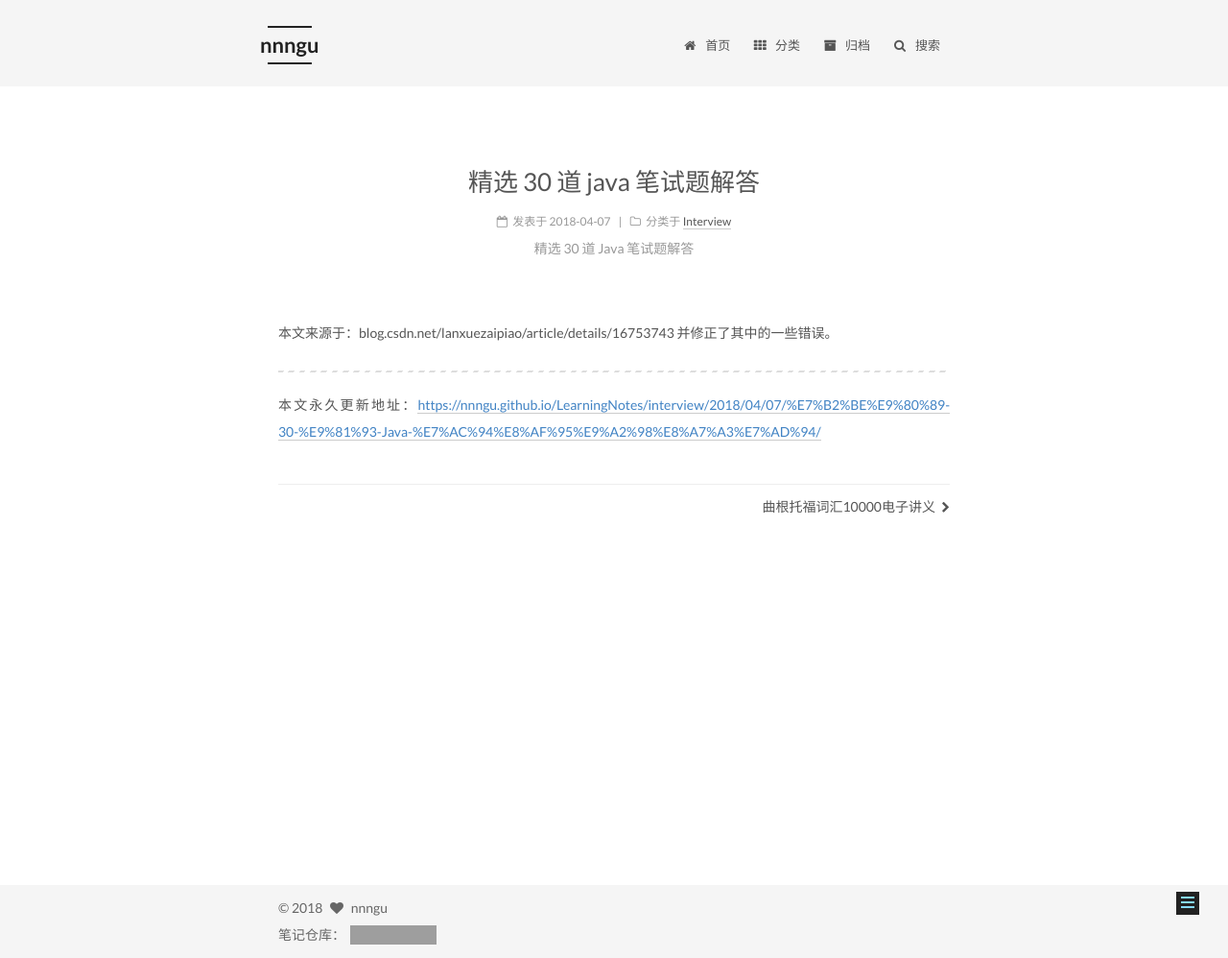
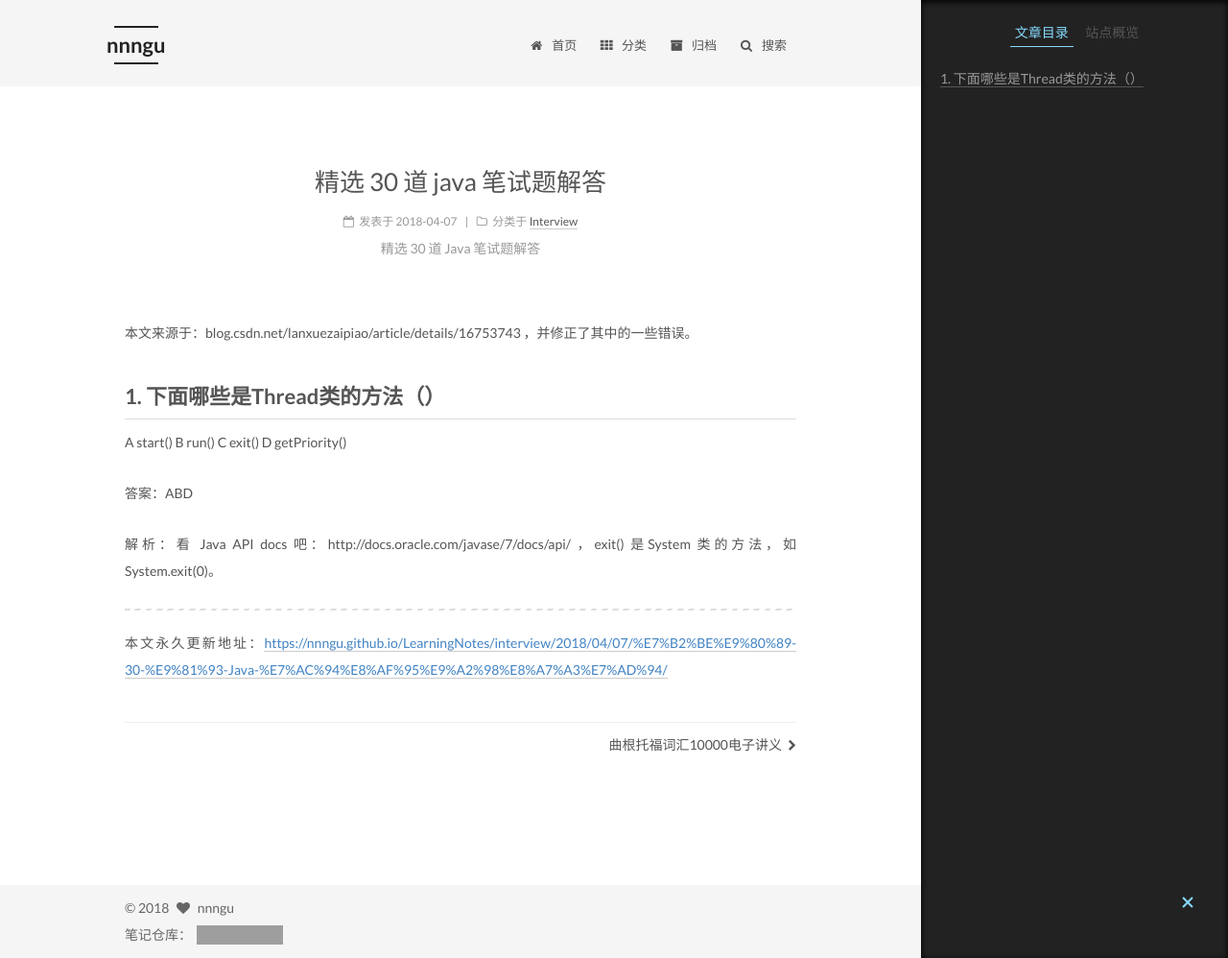
Before and after one commit to nnngu/LearningNotes, a Jekyll site: the page built from _posts/2018-04-07-精选 30 道 Java 笔试题解答.md, in a window 1280 px wide and 998 px high. Shown: the whole window at 96% size. Built offline with Jekyll 4.4.1, drawn with Linux system fonts in a browser that asks for light colours; grey boxes are pictures that could not be loaded.

Commit message:
修改文件: _posts/2018-04-07-精选 30 道 Java 笔试题解答.md

```diff
--- a/_posts/2018-04-07-精选 30 道 Java 笔试题解答.md
+++ b/_posts/2018-04-07-精选 30 道 Java 笔试题解答.md
@@ -3,7 +3,14 @@ categories: Interview
 description: 精选 30 道 Java 笔试题解答
 ---
 
-本文来源于：blog.csdn.net/lanxuezaipiao/article/details/16753743 并修正了其中的一些错误。
+本文来源于：blog.csdn.net/lanxuezaipiao/article/details/16753743 ，并修正了其中的一些错误。
+
+## 1. 下面哪些是Thread类的方法（）
+A start()       B run()       C exit()       D getPriority()
+
+答案：ABD
+
+解析：看 Java API docs 吧：http://docs.oracle.com/javase/7/docs/api/ ，exit() 是System 类的方法，如 System.exit(0)。
 
 
 
```
